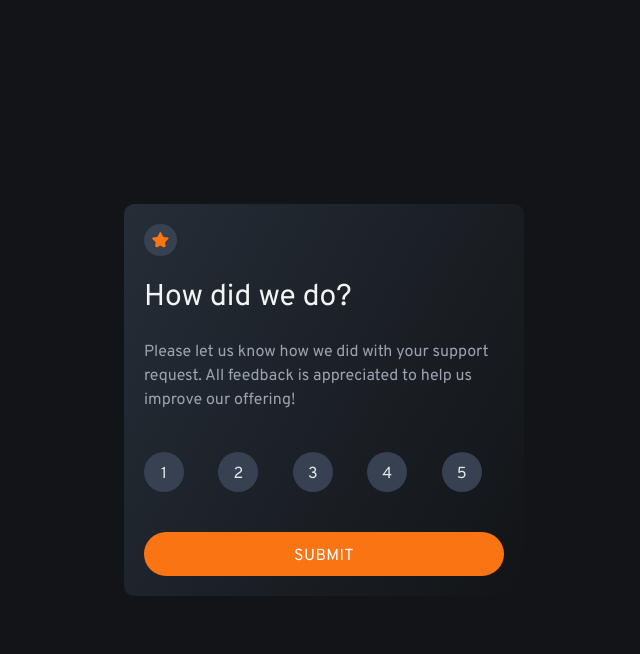
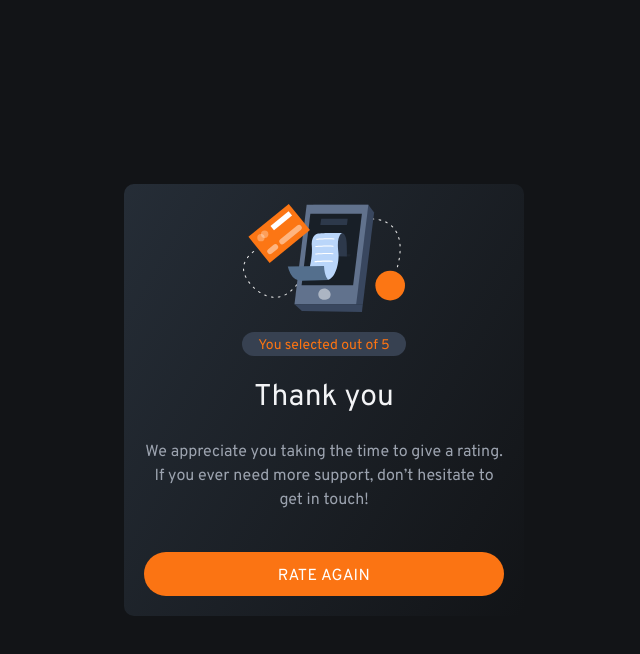
Before and after one commit to Swapna-Maguluri/Interactive-Rating-Component, a React (Create React App) app in the folder solution/: page / in a window 1280 px wide. Both pictures are taken after a click on the button "SUBMIT". Shown: the top 654 px of the page, without its empty margins (316-956 px from the left). Built offline with nearby package versions, Linux system fonts and the light colour scheme.

Commit message:
Solution completed

```diff
--- a/solution/src/App.js
+++ b/solution/src/App.js
@@ -1,12 +1,19 @@
+import { useState } from "react"
 import star from '../src/images/icon-star.svg'
+import thanks from '../src/images/illustration-thank-you.svg'
+
 function App() {
+  const [isSubmitted, setIsSubmitted] = useState(false)
+  const [items, setItems] =useState("")
+
   const Button = ({ number }) => {
-    return <button className="btn-number bg-gray-700 h-10 w-10 rounded-full pt-1 text-gray-200 focus:bg-gray-400 transition-all duration-150">{number}</button>
+    return (<button onClick={() => setItems(number)} className="btn-number bg-gray-700 h-10 w-10 rounded-full pt-1 text-gray-200 focus:bg-gray-400 transition-all duration-150">{number}</button>)
   }
   return (
 
     <>
-    <div class="wrapper">
+    {!isSubmitted && (
+      <div class="wrapper">
       <img src= {star} alt="" className="bg-gray-700 p-2 rounded-full"/>
       <h2 className="text-gray-100 text-3xl my-6">How did we do?</h2>
       <p className="text-gray-400 mb-10">Please let us know how we did with your support request. All feedback is appreciated
@@ -19,14 +26,34 @@ function App() {
         <li><Button number={5} /></li>
       </ul>
       <div className="text-center">
-      <button className="btn-rating w-full text-white uppercase tracking-wide pt-3 pb-2 rounded-full">Submit</button>
+      <button onClick={() => setIsSubmitted(true)} className="btn-rating w-full text-white uppercase tracking-wide pt-3 pb-2 rounded-full">Submit</button>
       </div>
+    </div>
+    )}
 
-    </div>
+    {isSubmitted && (<ThankYou items={items} setIsSubmitted= {setIsSubmitted}/>)}
     </>
 
 
   )
 }
 
+const ThankYou = ({items, setIsSubmitted}) => {
+  return (
+    <div className="wrapper">
+      <img src= {thanks} alt="" className="block mx-auto mb-5"/>
+      <div className="flex items-center justify-center">
+        <p className="p-rating bg-gray-700 rounded-full text-center text-sm px-4 pt-1">You selected {items} out of 5</p>
+      </div>
+      <h2 className="text-gray-100 text-3xl my-6 text-center">Thank you</h2>
+      <p className="text-gray-400 mb-10 text-center">We appreciate you taking the time to give a rating. If you ever need more support,
+don’t hesitate to get in touch!</p>
+
+      <div className="text-center">
+        <button onClick={() => setIsSubmitted(false)} className="btn-rating w-full text-white uppercase tracking-wide pt-3 pb-2 rounded-full">Rate Again</button>
+      </div>
+    </div>
+
+  )
+}
 export default App;
--- a/solution/src/index.css
+++ b/solution/src/index.css
@@ -43,6 +43,10 @@ body {
 .btn-number:hover {
   background-color: var(--orange);
 }
+
+.p-rating{
+  color: var(--orange);
+}
 @media (min-width:500px) {
   .wrapper{
     width: 400px;
```
